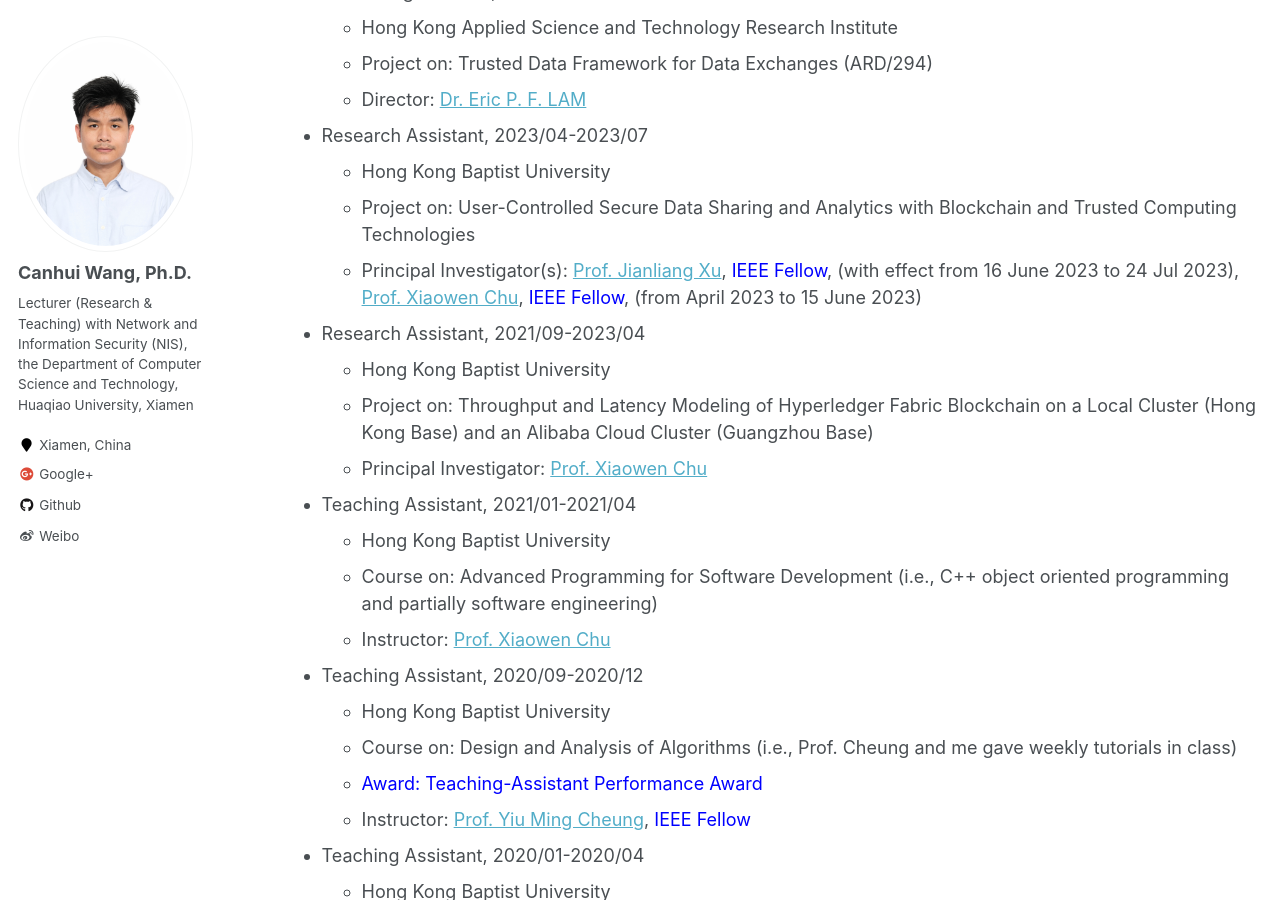
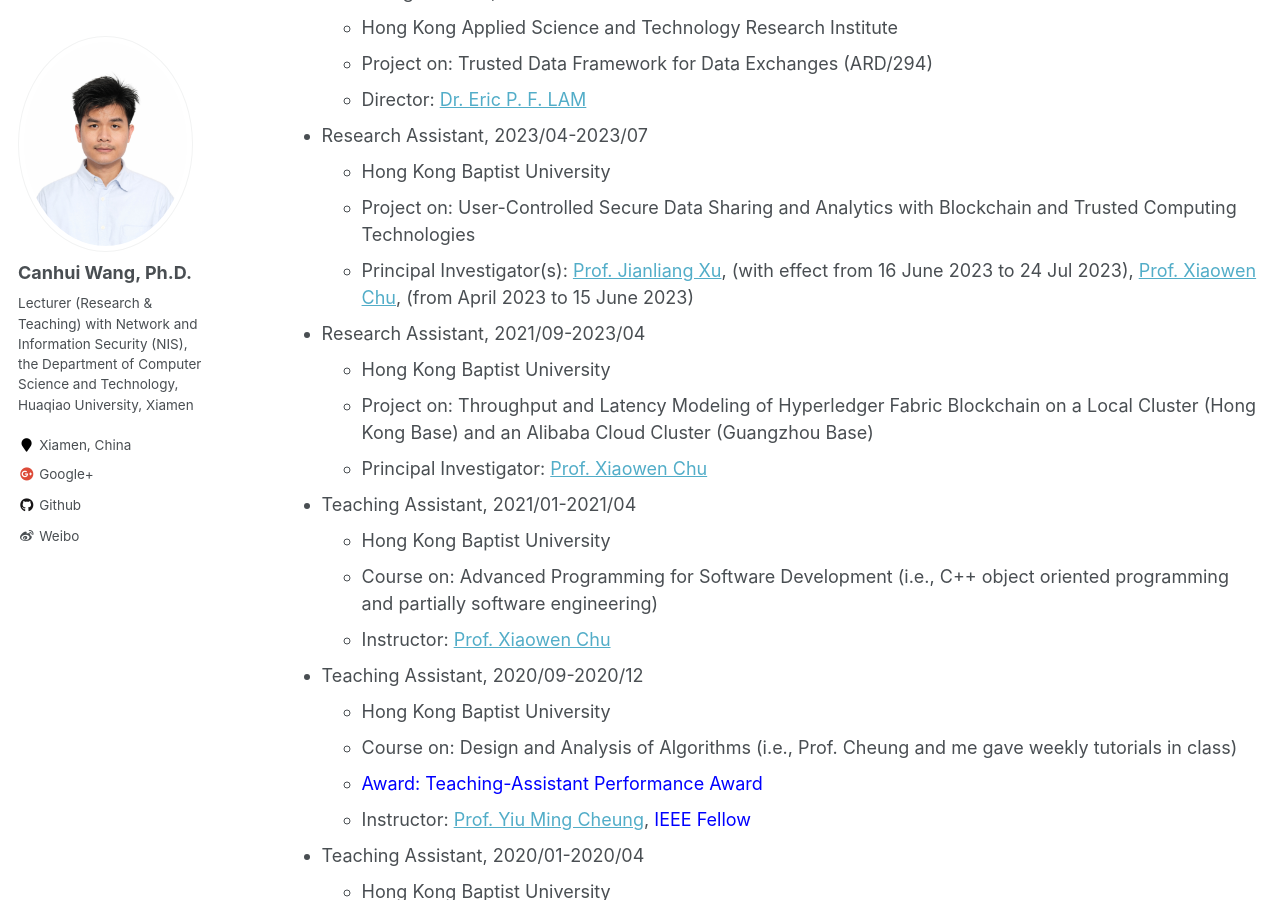
Before and after one commit to Canhui/canhui.github.io, a Jekyll site: the page built from _pages/cv.md, in a window 1280 px wide and 900 px high, scrolled down 600 px. Built offline with Jekyll 4.4.1, drawn with Linux system fonts in a browser that asks for light colours.

Commit message:
Update cv.md

```diff
--- a/_pages/cv.md
+++ b/_pages/cv.md
@@ -30,7 +30,7 @@ Work experience
 * Research Assistant, 2023/04-2023/07
   * Hong Kong Baptist University
   * Project on: User-Controlled Secure Data Sharing and Analytics with Blockchain and Trusted Computing Technologies
-  * Principal Investigator(s): [Prof. Jianliang Xu](https://www.comp.hkbu.edu.hk/~xujl/), <span style="color:blue">IEEE Fellow</span>, (with effect from 16 June 2023 to 24 Jul 2023), [Prof. Xiaowen Chu](https://www.comp.hkbu.edu.hk/~chxw/), <span style="color:blue">IEEE Fellow</span>, (from April 2023 to 15 June 2023)
+  * Principal Investigator(s): [Prof. Jianliang Xu](https://www.comp.hkbu.edu.hk/~xujl/), (with effect from 16 June 2023 to 24 Jul 2023), [Prof. Xiaowen Chu](https://www.comp.hkbu.edu.hk/~chxw/), (from April 2023 to 15 June 2023)
 
 
 * Research Assistant, 2021/09-2023/04
```
